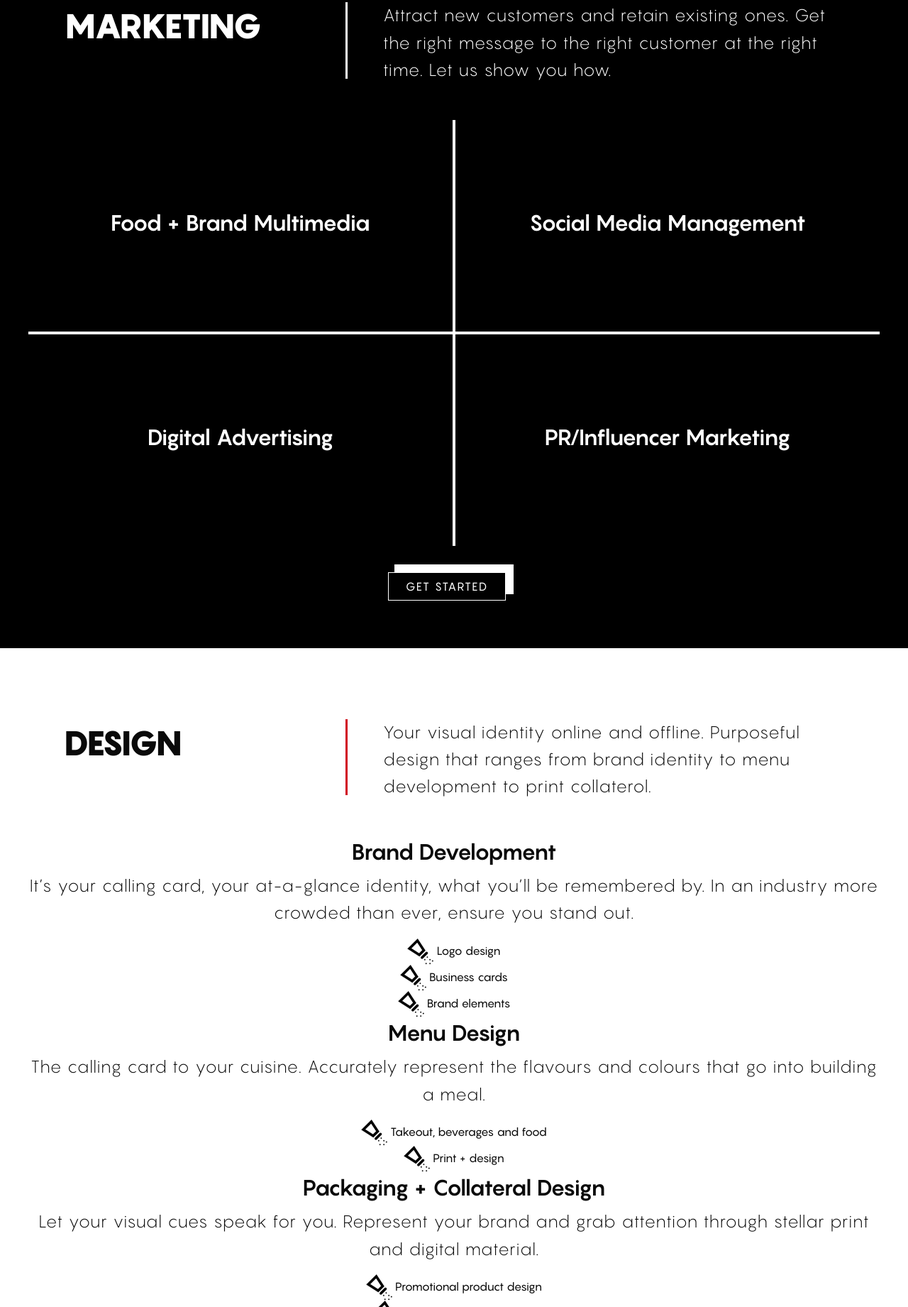
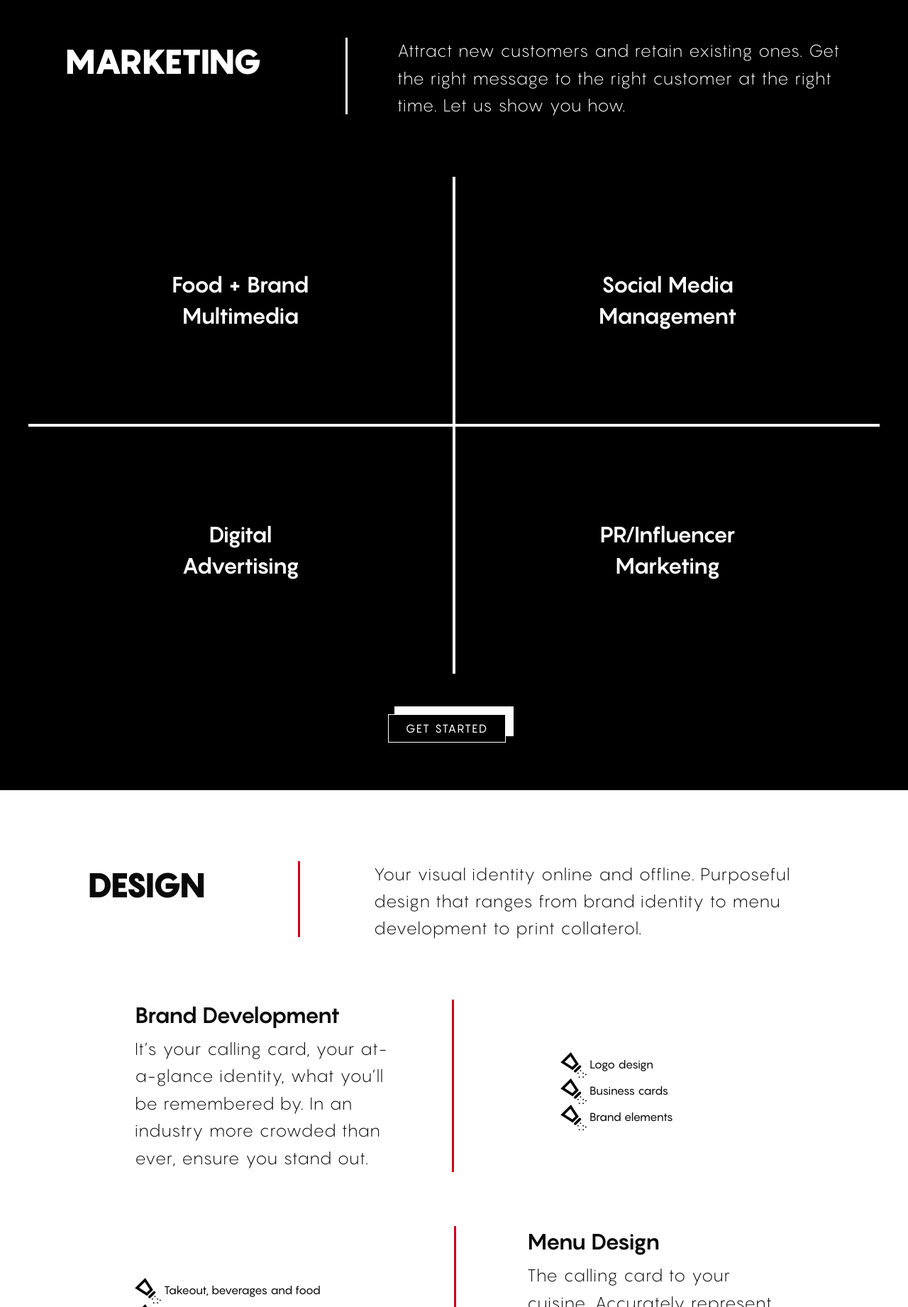
Before and after one commit to saltdigital/salt-full, a website: page app/services/index.html in a window 1280 px wide. Shown: the part 959-2800 px from the top of the page at 71% size. Drawn offline with nearby package versions, Linux system fonts and the light colour scheme; files that its build step writes are made by us from their sources.

Commit message:
add style to two other categories

```diff
--- a/app/services/index.html
+++ b/app/services/index.html
@@ -9,11 +9,11 @@
     <title>Salt Digital</title>
 
     <!-- Facebook OG -->
-    <meta property="og:url"                content="http://www.nytimes.com/2015/02/19/arts/international/when-great-minds-dont-think-alike.html" />
+    <meta property="og:url"                content="http://saltdigital.ca/" />
     <meta property="og:type"               content="website" />
     <meta property="og:title"              content="Salt Digital" />
     <meta property="og:description"        content="Digital Marketing Agency geared towards the food industry" />
-    <meta property="og:image"              content="http://static01.nyt.com/images/2015/02/19/arts/international/19iht-btnumbers19A/19iht-btnumbers19A-facebookJumbo-v2.jpg" />
+    <meta property="og:image"              content="../assets/images/logo-black.png" />
 
     <!-- Disable tap highlight on IE -->
     <meta name="msapplication-tap-highlight" content="no">
@@ -64,35 +64,35 @@
     </header>
 
     <div class="container">
-      <div class="service service__web">
+      <div class="service web">
         <div class="service__headline">
           <h1>Web Development</h1>
           <p>The face of your online presence. The right design, build and execution to put your best foot forward.</p>
         </div>
-        <div class="service__web-steps flexbox">
-          <div class="service__web-step flexbox__third">
-            <div class="service__web-step__icon">
+        <div class="web-categories flexbox">
+          <div class="web-category flexbox__third">
+            <div class="web-category__icon">
               <img src="../assets/images/services/icon-design.png" alt="UX Design">
             </div>
-            <div class="service__web-step__content">
+            <div class="web-category__content">
               <h3>UX Design</h3>
               <p>Work with you to conceptualize the perfect design.</p>
             </div>
           </div>
-          <div class="service__web-step flexbox__third">
-            <div class="service__web-step__icon">
+          <div class="web-category flexbox__third">
+            <div class="web-category__icon">
               <img src="../assets/images/services/icon-build.png" alt="Develop">
             </div>
-            <div class="service__web-step__content">
+            <div class="web-category__content">
               <h3>Develop</h3>
               <p>We’ll bring that design to life by adding functionality and integrations.</p>
             </div>
           </div>
-          <div class="service__web-step flexbox__third">
-            <div class="service__web-step__icon">
+          <div class="web-category flexbox__third">
+            <div class="web-category__icon">
               <img src="../assets/images/services/icon-test.png" alt="Test">
             </div>
-            <div class="service__web-step__content">
+            <div class="web-category__content">
               <h3>Test</h3>
               <p>Optimize the customer’s online experience.</p>
             </div>
@@ -102,26 +102,26 @@
       </div> <!-- end web -->
     </div> <!-- end container -->
 
-    <div class="service service__marketing">
+    <div class="service marketing">
       <div class="container">
         <div class="service__headline">
           <h1>Marketing</h1>
           <p>Attract new customers and retain existing ones. Get the right message to the right customer at the right time. Let us show you how.</p>
         </div>
-        <div class="service__marketing-categories flexbox">
-          <div class="service__marketing-category flexbox__half">
+        <div class="marketing-categories flexbox">
+          <div class="marketing-category flexbox__half">
             <h3>Food + Brand Multimedia</h3>
             <p>Create a memorable impression with exciting content that highlights what makes your restaurant unique.</p>
           </div>
-          <div class="service__marketing-category flexbox__half">
+          <div class="marketing-category flexbox__half">
             <h3>Social Media Management</h3>
             <p>Be at the heart of the conversation with an active, engaging brand identity on social media.</p>
           </div>
-          <div class="service__marketing-category flexbox__half">
+          <div class="marketing-category flexbox__half">
             <h3>Digital Advertising</h3>
             <p>Customers are constantly searching for the next best place to eat. We make sure you’re targeting the right customer, at the right place and time.</p>
           </div>
-          <div class="service__marketing-category flexbox__half">
+          <div class="marketing-category flexbox__half">
             <h3>PR/Influencer Marketing</h3>
             <p>Let us help you craft your identity in the public eye and enourage positive buzz around your brand.</p>
           </div>
@@ -131,37 +131,55 @@
     </div>
 
     <div class="container">
-      <div class="service service__design">
+      <div class="service design">
         <div class="service__headline">
           <h1>Design</h1>
           <p>Your visual identity online and offline. Purposeful design that ranges from brand identity to menu development to print collaterol.</p>
         </div>
-        <div class="service__design-categories">
-          <div class="service__design-category">
+        <div class="design-categories">
+          <div class="design-category flexbox">
+            <div class="flexbox__half">
+              <div class="design-category__content">
                 <h3>Brand Development</h3>
                 <p>It’s your calling card, your at-a-glance identity, what you’ll be remembered by. In an industry more crowded than ever, ensure you stand out.</p>
+              </div>
+            </div>
+            <div class="flexbox__half">
               <ul>
                 <li><img src="../assets/images/services/icon-salt-shaker.png" alt="Salt Shaker"> Logo design</li>
                 <li><img src="../assets/images/services/icon-salt-shaker.png" alt="Salt Shaker"> Business cards </li>
                 <li><img src="../assets/images/services/icon-salt-shaker.png" alt="Salt Shaker"> Brand elements </li>
               </ul>
             </div>
-          <div class="service__design-category">
+          </div>
+          <div class="design-category flexbox">
+            <div class="flexbox__half">
+              <div class="design-category__content">
                 <h3>Menu Design</h3>
                 <p>The calling card to your cuisine. Accurately represent the flavours and colours that go into building a meal.</p>
+              </div>
+            </div>
+            <div class="flexbox__half">
               <ul>
                 <li><img src="../assets/images/services/icon-salt-shaker.png" alt="Salt Shaker"> Takeout, beverages and food</li>
                 <li><img src="../assets/images/services/icon-salt-shaker.png" alt="Salt Shaker"> Print + design</li>
               </ul>
             </div>
-          <div class="service__design-category">
+          </div>
+          <div class="design-category flexbox">
+            <div class="flexbox__half">
+              <div class="design-category__content">
                 <h3>Packaging + Collateral Design</h3>
                 <p>Let your visual cues speak for you. Represent your brand and grab attention through stellar print and digital material.</p>
+              </div>
+            </div>
+            <div class="flexbox__half">
               <ul>
                 <li><img src="../assets/images/services/icon-salt-shaker.png" alt="Salt Shaker"> Promotional product design</li>
                 <li><img src="../assets/images/services/icon-salt-shaker.png" alt="Salt Shaker"> Signage + interior design</li>
                 <li><img src="../assets/images/services/icon-salt-shaker.png" alt="Salt Shaker"> Digital + social flyers</li>
               </ul>
+            </div>
           </div>
         </div>
       </div>
--- a/app/styles/views/services.scss
+++ b/app/styles/views/services.scss
@@ -2,18 +2,21 @@
   padding: 50px 0 80px 0;
   text-align: center;
   &__headline {
-    padding: 50px 0;
+    padding: 50px 0 80px 0;
     text-align: left;
     h1 {
       text-transform: uppercase;
       font-weight: 800;
     }
+    p {
+      max-width: 650px;
+      width: 100%;
+    }
     @include breakpoint(large) {
       display: flex;
       p {
-        max-width: 650px;
-        width: 100%;
         margin: 0 auto;
+        padding-left: 20px;
       }
       h1 {
         max-width: 400px;
@@ -23,7 +26,12 @@
       }
     }
   }
-  &__web {
+  .flexbox {
+    margin-bottom: 60px;
+  }
+} // end services
+
+.web {
   .service__headline {
     padding-top: 120px;
   }
@@ -33,7 +41,7 @@
       align-items: flex-start;
     }
   }
-    &-step {
+  &-category {
     text-align: left;
     display: flex;
     @include breakpoint(medium) {
@@ -52,8 +60,9 @@
       }
     }
   }
-  }
-  &__marketing {
+} // end web
+
+.marketing {
   background: #000000;
   color: white;
   .flexbox {
@@ -63,13 +72,33 @@
     border-color: white;
   }
   &-category {
-      display: block;
     text-align: left;
-      @include breakpoint(large) {
-        height: 300px;
+    margin-bottom: 30px;
+    h3 {
+      max-width: 153px;
+      width: 100%;
+      margin-right: auto;
+      border-right: 3px solid #FFFFFF;
+    }
+    p {
+      max-width: 650px;
+      width: 100%;
+      margin: 0 auto;
+    }
+    @include breakpoint(medium) {
       display: flex;
       align-items: center;
       justify-content: center;
+      h3 {
+        max-width: 250px;
+      }
+      p {
+        max-width: 330px;
+      }
+    }
+    @include breakpoint(large) {
+      height: 350px;
+      margin-bottom: 0;
       cursor: pointer;
       &:first-of-type {
         border-right: 2px solid #FFFFFF;
@@ -89,8 +118,7 @@
       }
       p {
         position: absolute;
-          max-width: 500px;
-          width: 100%;
+        max-width: 450px;
         text-align: center;
         opacity: 0;
         transition: 300ms ease;
@@ -98,6 +126,9 @@
       h3 {
         opacity: 1;
         transition: 300ms ease;
+        margin: 0;
+        border-width: 0;
+        text-align: center;
       }
       &:hover {
         h3 {
@@ -124,5 +155,61 @@
       border: 1px solid #FFFFFF;
     }
   }
+} // end marketing
+
+.design {
+  h1 {
+      max-width: 300px;
+  }
+  &-category {
+    text-align: left;
+    .flexbox__half {
+      width: 100%;
+      justify-content: center;
+    }
+    &__content {
+      max-width: 450px;
+      width: 100%;
+    }
+    @include breakpoint(medium) {
+      &__content {
+        border-right: 3px solid #D00118;
+        padding-right: 70px;
+        margin-left: auto;
+      }
+      ul {
+        max-width: 300px;
+        width: 100%;
+        margin: 0 auto;
+        padding-left: 100px;
+      }
+      &:nth-of-type(2) {
+        ul {
+          padding-left: 0;
+          padding-right: 30px;
+        }
+        .design-category__content {
+          border-width: 0;
+          border-left: 3px solid #D00118;
+          padding: 0;
+          padding-left: 100px;
+          margin-left: 0;
+          margin-right: auto;
+        }
+        .flexbox__half {
+          &:first-of-type {
+            order: 2;
+          }
+          &:last-of-type {
+            order: 1;
           }
         }
+      }
+    }
+    @include breakpoint(large) {
+      ul {
+        padding-left: 0;
+      }
+    }
+  }
+} // end design
```
Also changed, not shown: app/index.html (+2 -2 lines). Lines whose indentation alone changed are shown as unchanged.
